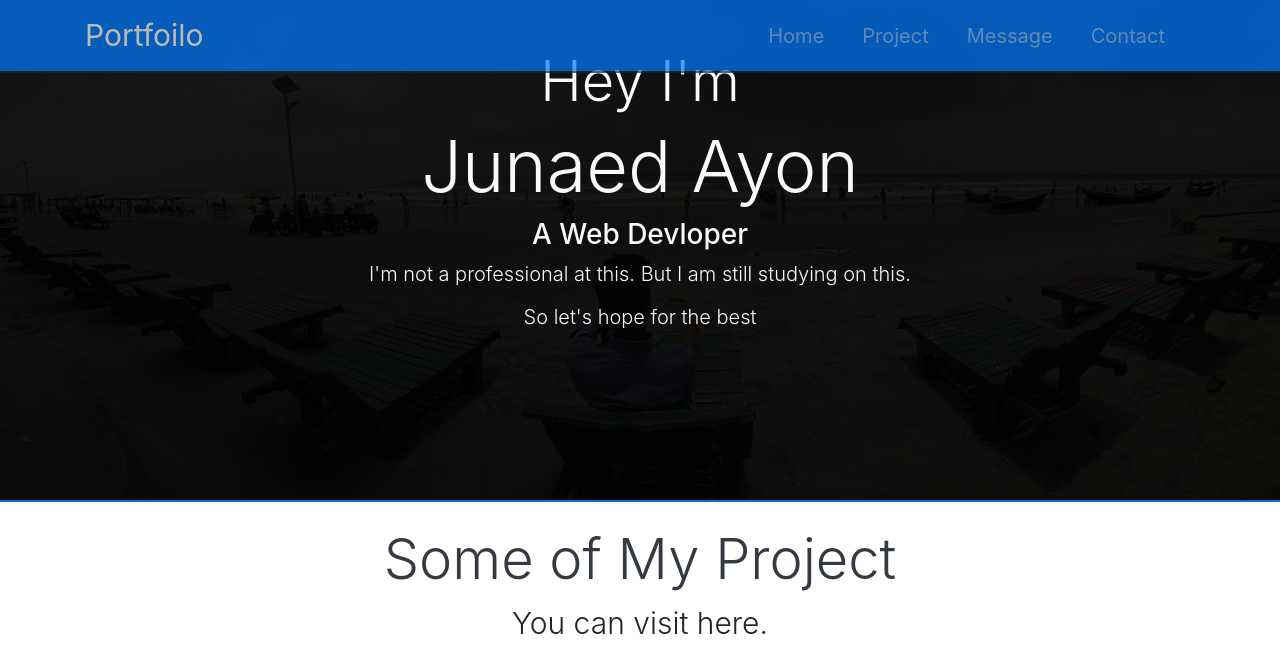
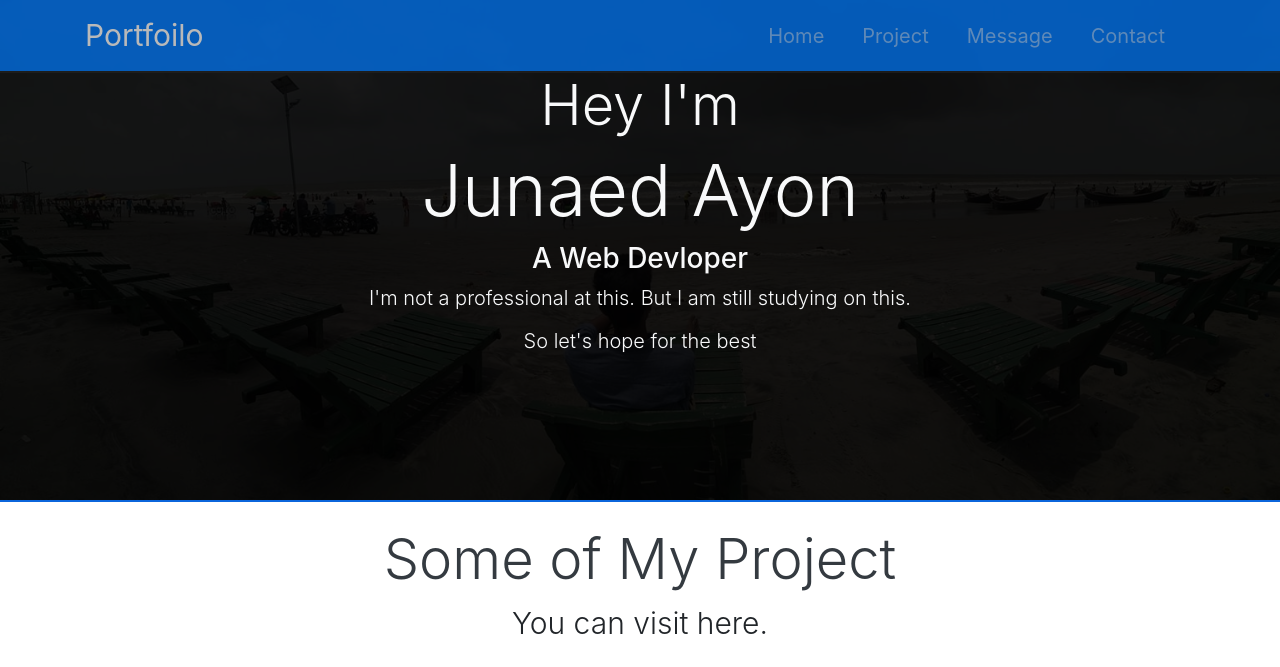
Before and after one commit to junaedayon/Portfoilo, a website: page index.html in a window 1280 px wide. Shown: the top 667 px of the page. Drawn offline with Linux system fonts and the light colour scheme.

Commit message:
first-commit

```diff
--- a/index.html
+++ b/index.html
@@ -52,7 +52,7 @@
         <div class="container">
           <div class="row">
             <div class="col-md-12 mt-5">
-              <h3 class="display-4">Hey I'm</h3>
+              <h3 class="display-4 mt-4">Hey I'm</h3>
               <h1 class="display-3">Junaed Ayon</h1>
               <h3 class="display-5">A Web Devloper</h3>
               <p class="lead">
```
